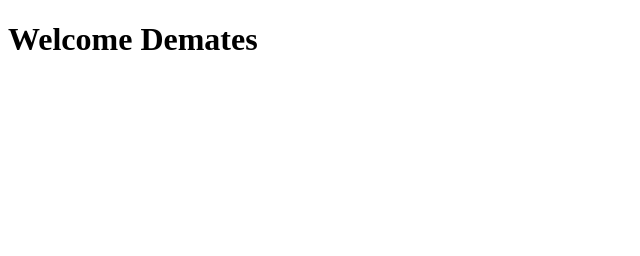
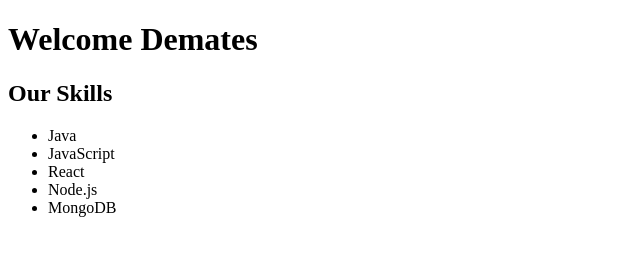
Before and after one commit to Jeeva1277/Git-Collaboration, a plain HTML site: page index.html in a window 1280 px wide. Shown: the whole page, without its empty margins (0-640 px from the left). Drawn offline with Linux system fonts and the light colour scheme.

Commit message:
Add Skills section

```diff
--- a/index.html
+++ b/index.html
@@ -7,5 +7,15 @@
 </head>
 <body>
     <h1>Welcome Demates</h1>
+    <section>
+    <h2>Our Skills</h2>
+    <ul>
+        <li>Java</li>
+        <li>JavaScript</li>
+        <li>React</li>
+        <li>Node.js</li>
+        <li>MongoDB</li>
+    </ul>
+</section>
 </body>
 </html>
```
